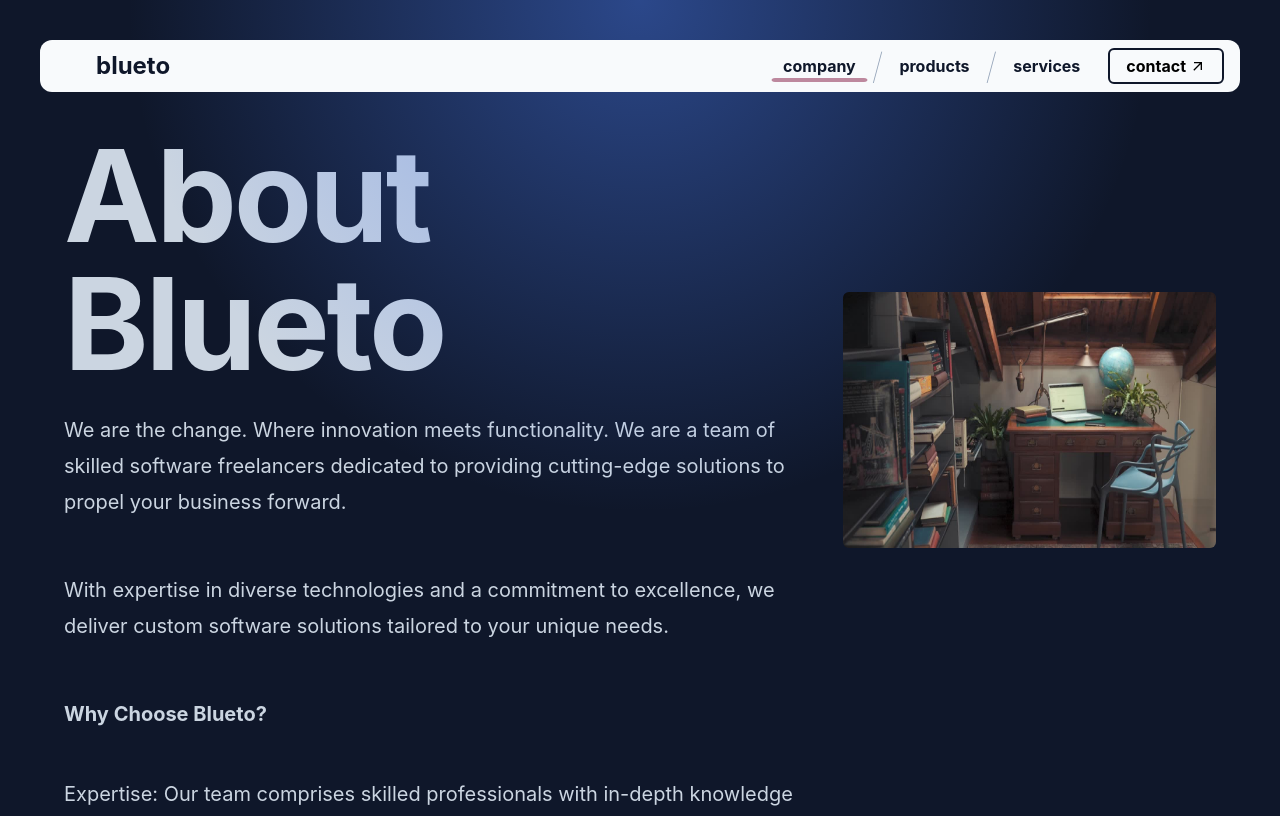
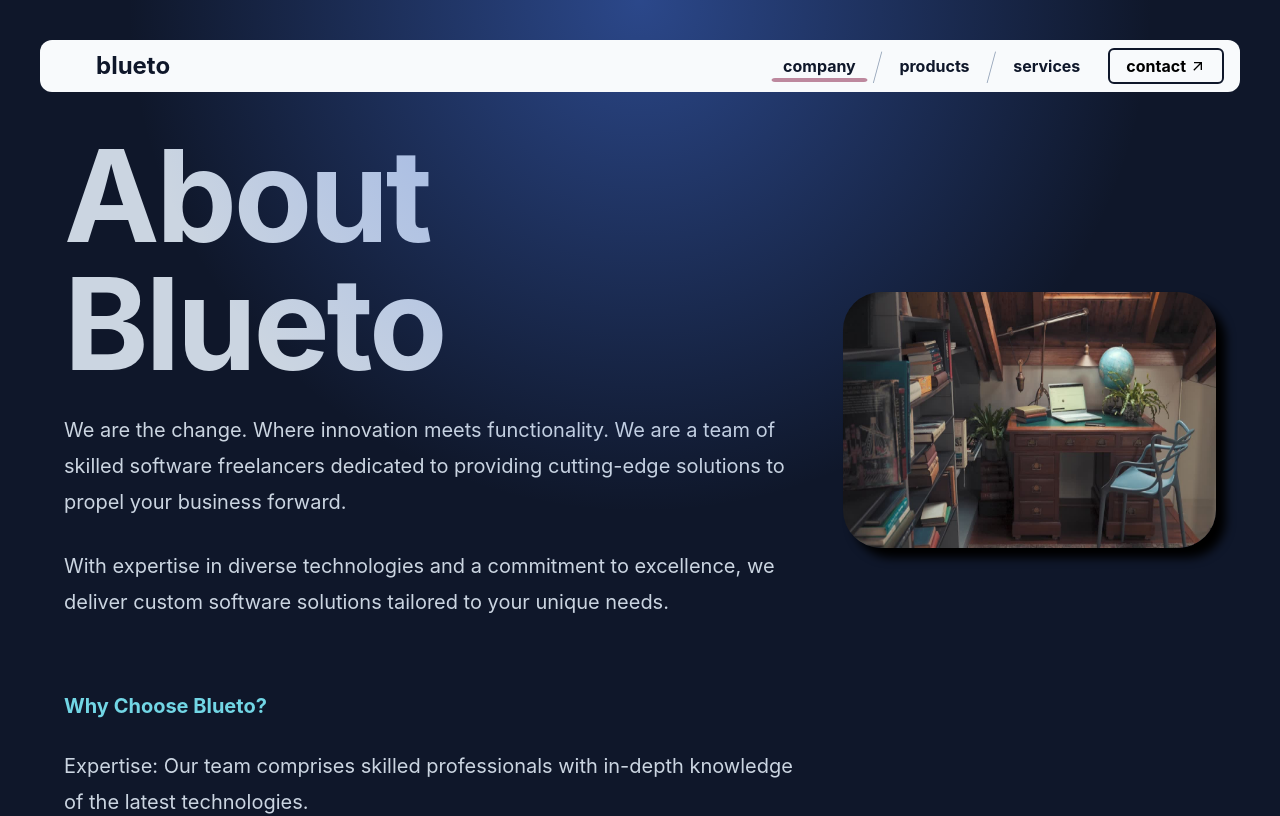
Before and after one commit to ShobiyaL/blueto, a React (Create React App) app: page /company in a window 1280 px wide. Shown: the top 816 px of the page. Built offline with nearby package versions, Linux system fonts and the light colour scheme.

Commit message:
UI enhance

```diff
--- a/src/pages/Company.jsx
+++ b/src/pages/Company.jsx
@@ -10,7 +10,7 @@ const Company = () => {
           About Blueto
         </Heading>
         <div className='prose prose-xl prose-slate prose-invert col-start-1'>
-          <p className='pb-7'>
+          <p className='pb-1'>
             We are the change. Where innovation meets functionality. We are a
             team of skilled software freelancers dedicated to providing
             cutting-edge solutions to propel your business forward.
@@ -20,7 +20,7 @@ const Company = () => {
             excellence, we deliver custom software solutions tailored to your
             unique needs.
           </p>
-          <p className='font-bold pb-5'>Why Choose Blueto?</p>
+          <p className='font-bold pt-[2vh] text-[#72d6e5]'>Why Choose Blueto?</p>
           <p className='pb-2'>
             Expertise: Our team comprises skilled professionals with in-depth
             knowledge of the latest technologies.
@@ -38,7 +38,7 @@ const Company = () => {
         <div className='row-start-2 md:row-start-1 max-w-sm md:col-start-2 md:row-end-3 z-40 mt-0 md:mt-40'>
           <img
             src={officeImg}
-            className='about-image  w-full rounded-md h-64 mx-auto'
+            className='about-image  w-full rounded-[2.375rem] h-64 mx-auto [box-shadow:10px_10px_10px_#000000]'
             alt='aboutimage'
           />
         </div>
```
